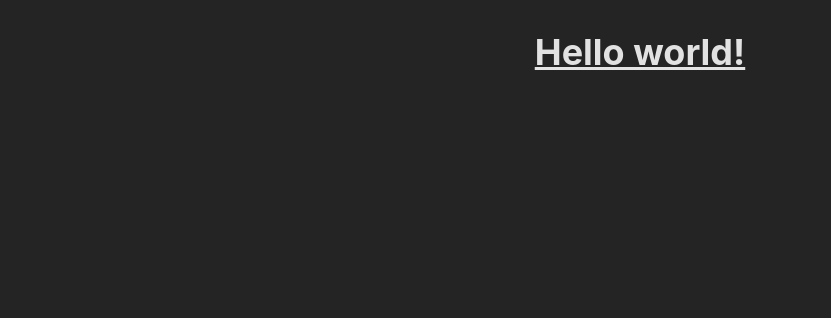
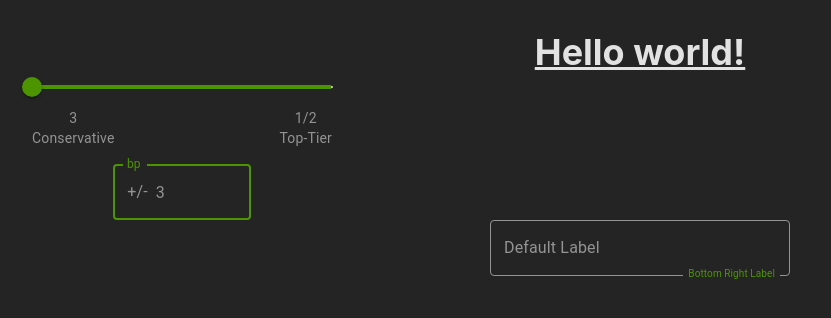
Before and after one commit to siddarthmenon97/llgm-task, a React (Vite) app: page / in a window 1280 px wide. Shown: the top 318 px of the page, without its empty margins (0-831 px from the left). Built offline with nearby package versions, Linux system fonts and the light colour scheme.

Commit message:
added slider and textfield

```diff
--- a/src/App.tsx
+++ b/src/App.tsx
@@ -1,11 +1,69 @@
+import { createTheme, ThemeProvider } from '@mui/material'
+import { NumberInputComponent, SliderComponent } from './components/slider'
 import './App.css'
+
+const theme = createTheme({
+  palette: {
+    primary: {
+      main: '#4d9500',
+    },
+  },
+  typography: {
+    allVariants: {
+      color: '#eeeeee',
+    },
+  },
+  components: {
+    MuiInputBase: {
+      styleOverrides: {
+        input: {
+          color: '#949494',
+        },
+      },
+    },
+    MuiInputAdornment : {
+      styleOverrides: {
+        root: {
+          color: '#949494'
+        }
+      }
+    },
+    MuiTypography: {
+      styleOverrides: {
+        root: {
+          color: '#949494'
+        }
+      }
+    },
+    MuiFormLabel: {
+      styleOverrides: {
+        root: {
+          color: '#949494'
+        }
+      }
+    },
+    MuiOutlinedInput: {
+      styleOverrides: {
+        notchedOutline: {
+          borderColor: '#949494'
+        }
+      }
+    }
+  }
+})
 
 function App() {
 
   return (
-    <h1 className="text-4xl font-bold underline">
-      Hello world!
-    </h1>
+    <ThemeProvider theme={theme}>
+      <>
+        <h1 className="text-4xl font-bold underline">
+          Hello world!
+        </h1>
+        <SliderComponent />
+        <NumberInputComponent />
+      </>
+    </ThemeProvider>
   )
 }
 
--- /dev/null
+++ b/src/components/slider.tsx
@@ -0,0 +1,113 @@
+import { useState } from "react";
+import { Box, InputAdornment, Slider, TextField, Typography } from "@mui/material";
+import { SxProps, Theme } from '@mui/material/styles';
+
+const MAX = 3;
+const MIN = 0.5;
+
+const marks = [
+    {
+        value: MAX,
+        label: '',
+    },
+    {
+        value: MIN,
+        label: '',
+    },
+];
+
+const typographyStyleProps: SxProps<Theme> = {
+    cursor: 'pointer',
+    display: 'flex',
+    flexDirection: 'column',
+    alignItems: 'center'
+}
+
+export const SliderComponent = () => {
+    const [value, setVal] = useState<number>(MAX)
+
+    const handleChange = (_: Event, newValue: number | number[]) => {
+        const newValueNum = newValue as number;
+        const invertedValue = MAX + MIN - newValueNum;
+        setVal(invertedValue);
+    };
+
+    return (
+        <Box sx={{ width: 300 }}>
+            <Slider
+                value={MAX - value + MIN}
+                marks={marks}
+                step={0.5}
+                min={MIN}
+                max={MAX}
+                onChange={handleChange}
+                track="inverted"
+            />
+            <Box sx={{ display: 'flex', justifyContent: 'space-between' }}>
+                <Typography
+                    variant="body2"
+                    onClick={() => setVal(MAX)}
+                    sx={typographyStyleProps}
+                >
+                    <span>3</span>
+                    <span>Conservative</span>
+                </Typography>
+                <Typography
+                    variant="body2"
+                    onClick={() => setVal(MIN)}
+                    sx={typographyStyleProps}
+                >
+                    <span>1/2</span>
+                    <span>Top-Tier</span>
+                </Typography>
+            </Box>
+            <Box sx={{ marginTop: '16px' }}>
+                <TextField
+                    label="bp"
+                    type="number"
+                    value={value}
+                    focused
+                    slotProps={{
+                        htmlInput: {
+                            min: '0.5', max: '3', step: '0.5'
+                        },
+                        input: {
+                            startAdornment: <InputAdornment position="start">+/-</InputAdornment>
+                        }
+                    }}
+                    onChange={(ev) => setVal(Number(ev.target.value))} />
+            </Box>
+        </Box>
+    )
+}
+
+const wrapperStyles: SxProps<Theme> = {
+    position: 'relative',
+    display: 'inline-block',
+};
+
+const bottomRightLabelStyles: SxProps<Theme> = {
+    position: 'absolute',
+    top: '46px',
+    right: '10px',
+    color: '#4d9500',
+    background: '#242424',
+    padding: '0 5px',
+    fontSize: '10px'
+};
+
+export const NumberInputComponent = () => {
+    return (
+        <Box sx={wrapperStyles}>
+            <TextField
+                label="Default Label"
+                type="number"
+                variant="outlined"
+                sx={{ width: 300 }}
+            />
+            <Typography sx={bottomRightLabelStyles}>
+                Bottom Right Label
+            </Typography>
+        </Box>
+    );
+};
```
Also changed, not shown: 1 other file (tests, documents, lock files or other folders).
